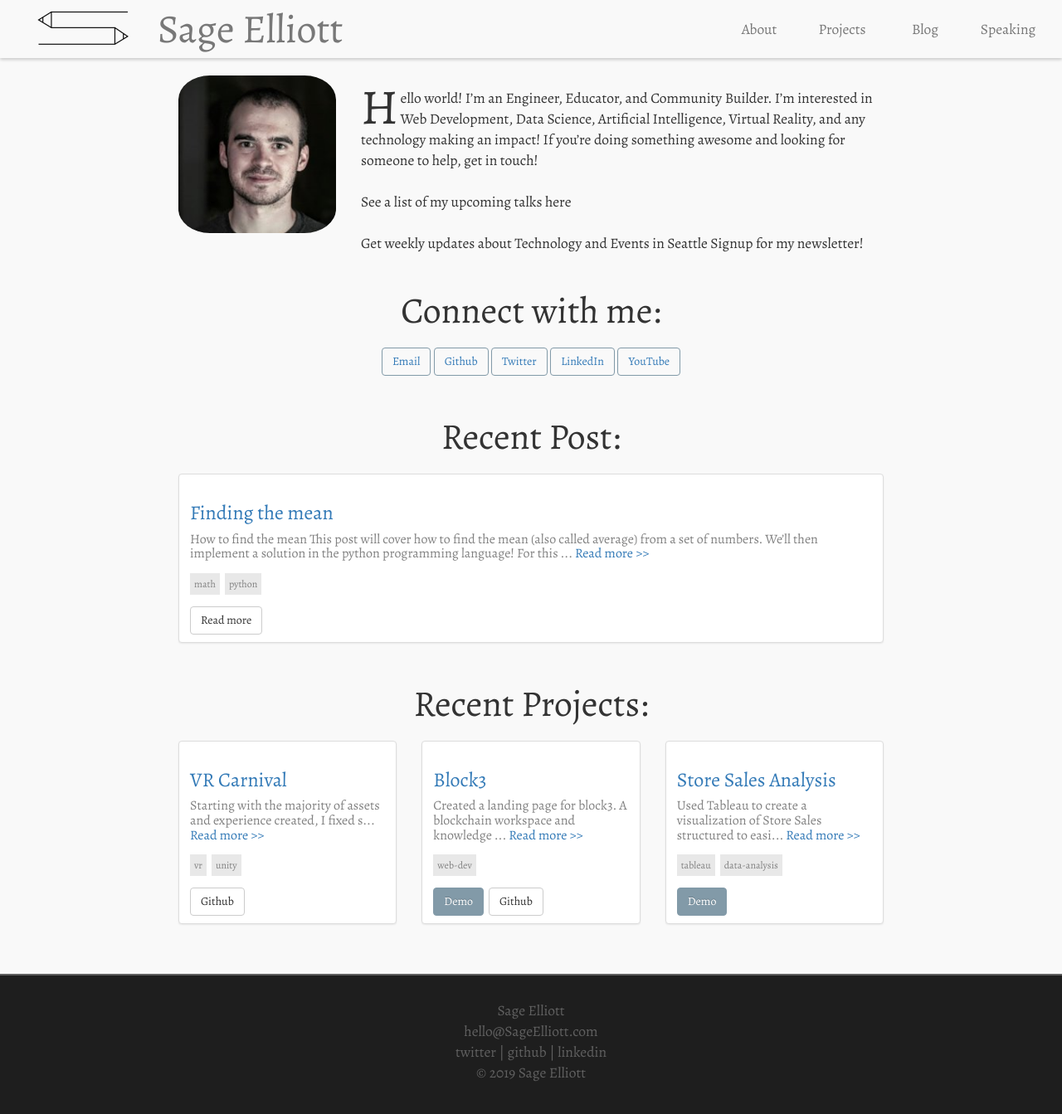
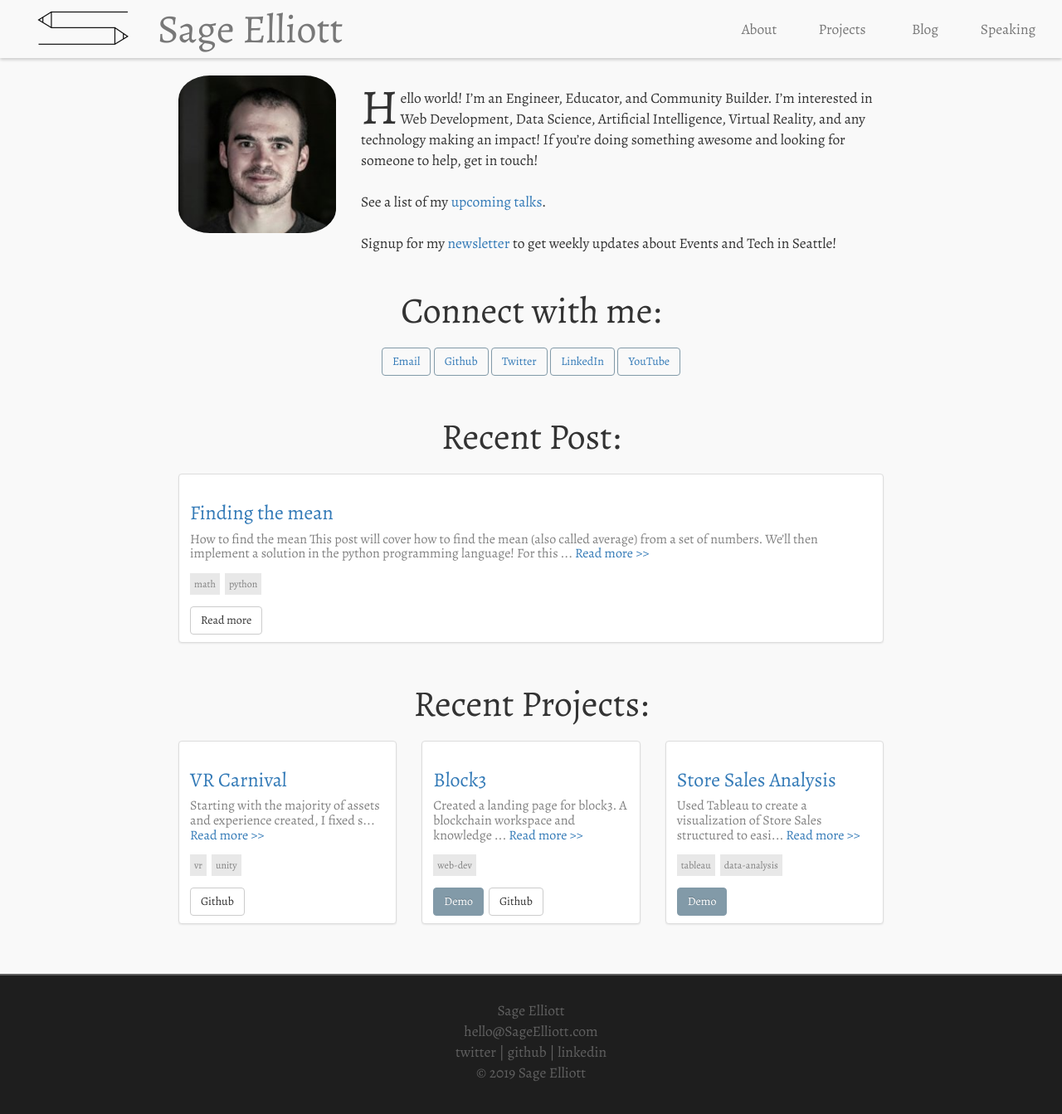
Before and after one commit to sagecodes/sage-blog, a Jekyll site: the page built from index.html, in a window 1280 px wide. Shown: the top 1343 px of the page at 83% size. Built offline with Jekyll 4.4.1, drawn with Linux system fonts in a browser that asks for light colours; nearby versions of some CDN libraries; some web fonts are replaced.

Commit message:
update newsletter workding

```diff
--- a/index.html
+++ b/index.html
@@ -16,9 +16,9 @@ layout: default
                           I’m interested in Web Development, Data Science, Artificial Intelligence, Virtual Reality, and any technology making an impact!
                           If you’re doing something awesome and looking for someone to help, get in touch!
                           <br><br>
-                          See a list of my upcoming talks here
+                          See a list of my <a href="{{ /speaking/ | prepend: site.baseurl }}">upcoming talks</a>.
                           <br><br>
-                          Get weekly updates about Technology and Events in Seattle Signup for my newsletter!
+                          Signup for my <a href="{{ /speaking/ | prepend: site.baseurl }}">newsletter</a> to get weekly updates about Events and Tech in Seattle!
 
                       </p>
                   </div>
```
